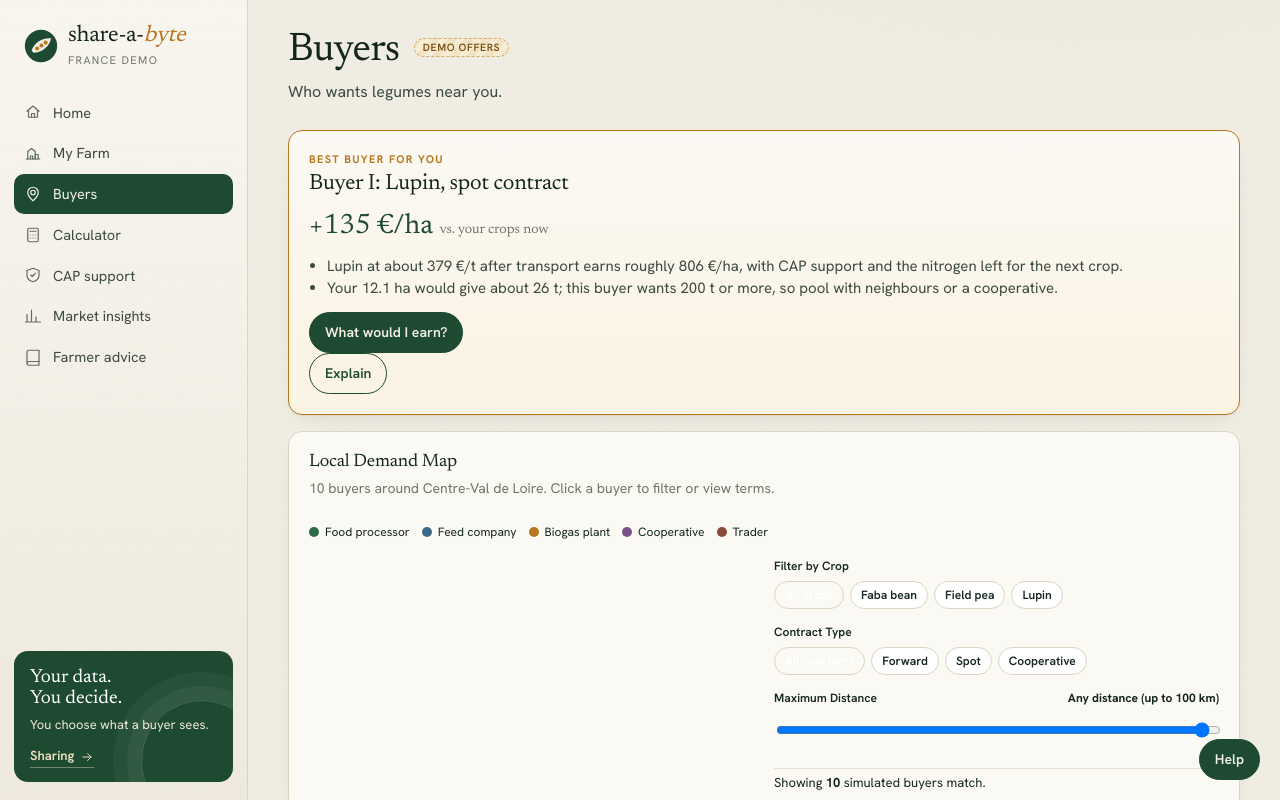
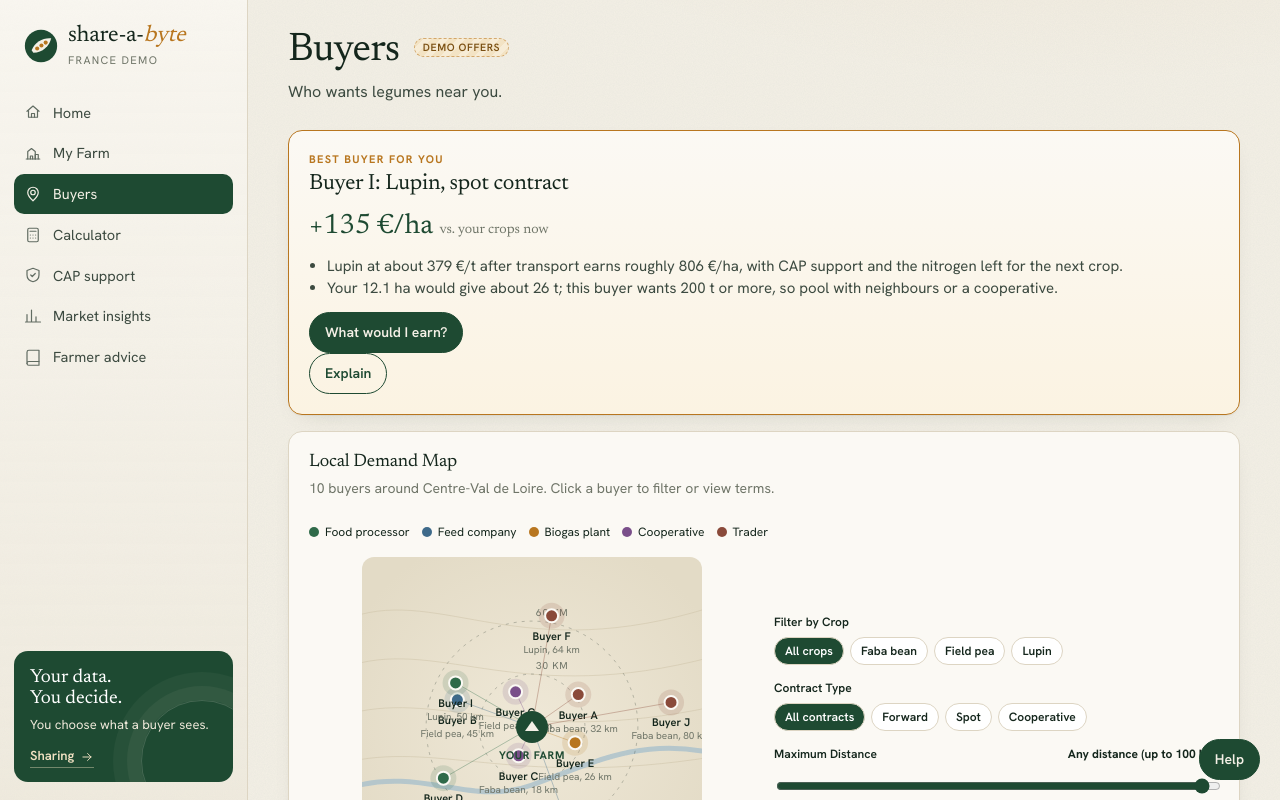
Before and after one commit to st3fansrb/Share-a-Bean, a Next.js app: page /opportunities in a window 1280 px wide. Shown: the top 800 px of the page. Built offline with nearby package versions, Linux system fonts and the light colour scheme.

Commit message:
Fix invisible active filter chips and empty buyer map on Buyers page
Co-Authored-By: Claude Sonnet 5.5 <noreply@anthropic.com>
Claude-Session: https://claude.ai/code/session_01GGFo8JAM5UjkACJ1DmyDmJ

```diff
--- a/app/opportunities/OpportunitiesList.tsx
+++ b/app/opportunities/OpportunitiesList.tsx
@@ -50,7 +50,7 @@ export default function OpportunitiesList() {
         </div>
 
         <div style={{ display: "grid", gridTemplateColumns: "repeat(auto-fit, minmax(280px, 1fr))", gap: 20, marginTop: 16, alignItems: "center" }}>
-          <div style={{ maxWidth: 340, margin: "0 auto" }}>
+          <div className="mapwrap" style={{ width: "100%", maxWidth: 340, margin: "0 auto" }}>
             <BuyerMap />
           </div>
 
@@ -69,7 +69,7 @@ export default function OpportunitiesList() {
                     style={{
                       padding: "4px 10px",
                       fontSize: 12,
-                      background: cropFilter === c ? "var(--forest-1)" : "var(--card-bg, #fff)",
+                      background: cropFilter === c ? "var(--forest)" : "var(--card-bg, #fff)",
                       color: cropFilter === c ? "#fff" : "var(--text)",
                       border: "1px solid var(--line)",
                     }}
@@ -94,7 +94,7 @@ export default function OpportunitiesList() {
                     style={{
                       padding: "4px 10px",
                       fontSize: 12,
-                      background: contractFilter === ct ? "var(--forest-1)" : "var(--card-bg, #fff)",
+                      background: contractFilter === ct ? "var(--forest)" : "var(--card-bg, #fff)",
                       color: contractFilter === ct ? "#fff" : "var(--text)",
                       border: "1px solid var(--line)",
                     }}
@@ -117,7 +117,7 @@ export default function OpportunitiesList() {
                 step="10"
                 value={maxDistance}
                 onChange={(e) => setMaxDistance(Number(e.target.value))}
-                style={{ width: "100%", accentColor: "var(--forest-1)" }}
+                style={{ width: "100%", accentColor: "var(--forest)" }}
               />
             </div>
 
@@ -137,7 +137,7 @@ export default function OpportunitiesList() {
               key={o.id}
               className="card"
               style={{
-                borderLeft: `4px solid ${TYPE_COLOR[o.type] ?? "var(--forest-1)"}`,
+                borderLeft: `4px solid ${TYPE_COLOR[o.type] ?? "var(--forest)"}`,
                 transition: "transform 0.15s ease",
               }}
             >
--- a/app/share/ShareForm.tsx
+++ b/app/share/ShareForm.tsx
@@ -125,7 +125,7 @@ export default function ShareForm() {
                     toggle(p.id);
                     setCreatedShare(null);
                   }}
-                  style={{ accentColor: "var(--forest-1)" }}
+                  style={{ accentColor: "var(--forest)" }}
                 />
                 <span style={{ fontWeight: 600 }}>Field {p.id}:</span>
                 <span>{cropLabel(p.crop)}</span>
@@ -192,11 +192,11 @@ export default function ShareForm() {
             marginTop: 20,
             padding: 16,
             background: "var(--card-bg, #fff)",
-            border: "2px solid var(--forest-1)",
+            border: "2px solid var(--forest)",
             borderRadius: 8,
           }}
         >
-          <div style={{ display: "flex", alignItems: "center", gap: 8, marginBottom: 8, color: "var(--forest-1)" }}>
+          <div style={{ display: "flex", alignItems: "center", gap: 8, marginBottom: 8, color: "var(--forest)" }}>
             <span style={{ fontSize: 18 }}>✓</span>
             <b style={{ fontSize: 15 }}>Shared</b>
           </div>
```
